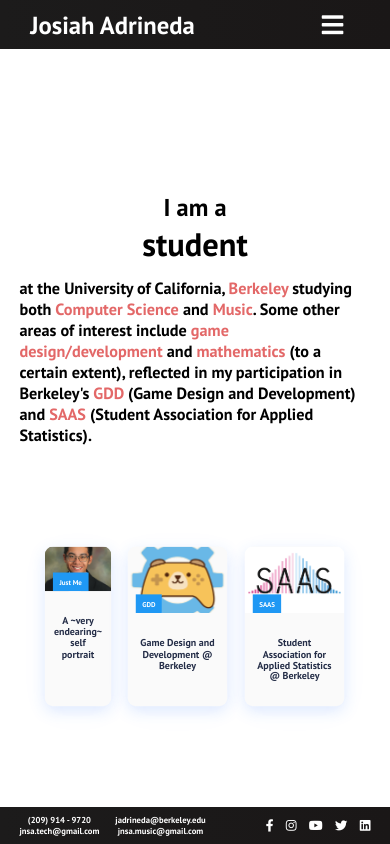
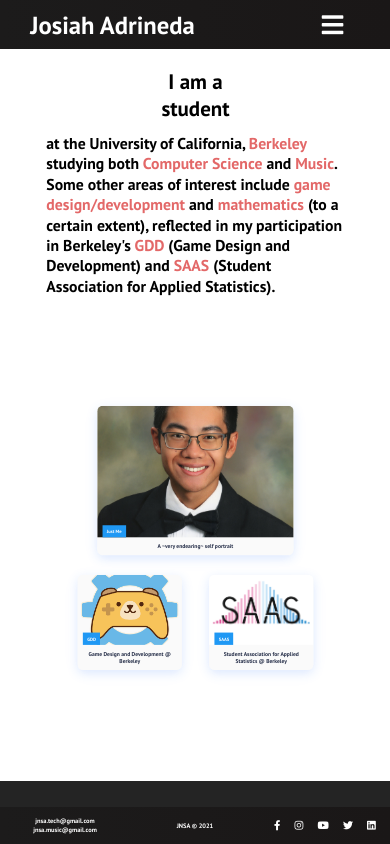
Before and after one commit to josiahadrineda/Personal-Website, a React (Create React App) app: page / in a window 390 px wide. Built offline with nearby package versions, Linux system fonts and the light colour scheme.

Commit message:
Several minor fixes to overall layout

```diff
--- a/src/components/Cards.css
+++ b/src/components/Cards.css
@@ -96,19 +96,55 @@
     display: flex;
     justify-content: center;
     align-items: center;
-    padding: 30px 10px 30px;
+    padding: 10px 10px;
   }
 
   .cards__item__text {
     color: #252e48;
-    font-size: calc(1vh + 1vw);
+    font-size: calc(0.85vh + 0.85vw);
     line-height: calc(1.1vh + 1.1vw);
     width: 100%;
     height: 100%;
     text-align: center;
   }
 
-  @media only screen and (max-width: 724px) {
+  @media only screen and (max-width: 420px) {
+    .cards {
+      position: relative;
+      top: calc(1vh + 1vw);
+      left: 0;
+    }
+
+    .cards__container {
+      display: flex;
+      flex-flow: column;
+    }
+
+    .cards__wrapper {
+      display: flex;
+      flex-direction: column;
+    }
+
+    .cards__items {
+      display: flex;
+      flex-flow: row;
+      margin-bottom: 24px;
+      margin: 1vw 1vw;
+    }
+
+    .cards__item {
+      display: flex;
+      flex: 1;
+      margin: -3vh -3vw;
+      border-radius: 10px;
+    }
+
+    .cards__item__link {
+      transform: scale(0.7);
+    }
+  }
+
+  @media only screen and (min-width: 420px) and (orientation: portrait) {
     .cards {
       position: relative;
       top: calc(1vh + 1vw);
@@ -129,21 +165,55 @@
       display: flex;
     }
 
-    .cards__item {
-      margin: calc(5vw) calc(1vw);
-    }
-
     .cards__item__link {
       transform: scale(0.9);
     }
   }
 
-  @media only screen and (min-width: 724px) {
+  @media only screen and (min-width: 420px) and (max-height: 400px) and (orientation: landscape) {
+    .cards {
+      display: flex;
+      align-items: center;
+      position: relative;
+    }
+
+    .cards__container {
+      display: flex;
+      flex-flow: row;
+      justify-content: center;
+      align-items: center;
+      max-width: 1120px;
+      width: 100%;
+      height: 100%;
+    }
+
+    .cards__wrapper {
+      display: flex;
+      flex-flow: row;
+      position: relative;
+      margin: 50px 0 45px;
+    }
+
+    .cards__items {
+      display: flex;
+      flex-flow: row;
+      margin-bottom: 24px;
+      margin: -1vw 1vw;
+    }
+
+    .cards__item {
+      display: flex;
+      flex: 1;
+      margin: -2rem 1rem;
+      border-radius: 10px;
+    }
+  }
+
+  @media only screen and (min-width: 420px) and (min-height: 400px) and (orientation: landscape) {
     .cards {
         display: flex;
         align-items: center;
         position: relative;
-        padding: 2rem;
       }
 
       .cards__container {
@@ -153,6 +223,7 @@
         align-items: center;
         max-width: 1120px;
         width: 100%;
+        height: 100%;
       }
 
       .cards__wrapper {
@@ -166,7 +237,7 @@
         display: flex;
         flex-flow: row;
         margin-bottom: 24px;
-        margin: -1vw 1vw;
+        margin: 1vh 1vw;
       }
 
       .cards__item {
--- a/src/components/Cards.js
+++ b/src/components/Cards.js
@@ -4,8 +4,9 @@ import './Cards.css'
 function Cards({ cardset }) {
     const renderCardsets = (cardset) => {
         const wrappedCardsets = []
-        for (const cardrow of cardset) {
-            wrappedCardsets.push(<ul className="cards__items">{cardrow}</ul>)
+        for (let i = 0; i < cardset.length; i++) {
+            let cardrow = cardset[i]
+            wrappedCardsets.push(<ul className="cards__items" key={i}>{cardrow}</ul>)
         }
         return wrappedCardsets
     }
--- a/src/components/Footer.css
+++ b/src/components/Footer.css
@@ -3,56 +3,49 @@
     height: calc(3vh + 3vw);
     width: 100%;
     display: flex;
-    flex-flow: row;
     justify-content: space-between;
     align-items: center;
-    font-size: 1.2rem;
     position: fixed;
     top: calc(100vh - 3vh - 3vw);
     z-index: 999;
 }
 
 .contact-info {
+    display: flex;
+    justify-content: space-evenly;
     position: relative;
-    left: 5vw;
+    width: 100%;
+}
+
+.website-rights {
+    display: flex;
+    justify-content: center;
+    align-items: center;
+    color: #fff;
+    font-size: calc(0.3vh + 1vw);
+    width: 100%;
 }
 
 .contact {
     color: #fff;
-    font-size: calc(0.7vh + 0.7vw);
+    font-size: calc(0.3vh + 1vw);
 }
 
 .social-icons {
     display: flex;
-    flex-flow: row;
-    justify-content: center;
-    align-items: center;
+    justify-content: space-evenly;
     position: relative;
-    right: 5vw;
+    width: 100%;
 }
 
 .social-icon-link {
     color: #fff;
-    font-size: calc(1vh + 1vw);
-    margin-left: calc(1vh + 1vw);
+    font-size: calc(0.5vh + 1.5vw);
 }
 
-@media screen and (max-width: 724px) {
+@media screen and (max-width: 400px) {
     .contact-info {
-        display: grid;
-        grid-template-columns: repeat(2, auto);
-        column-gap: 1rem;
-        text-align: center;
+        flex-flow: column;
+        align-items: center;
     }
 }
-
-@media screen and (min-width: 724px) {
-    .contact-info {
-        display: flex;
-        flex-flow: row;
-    }
-
-    .contact {
-        margin: 0 calc(0.3vh + 0.3vw);
-    }
-}
--- a/src/components/Footer.js
+++ b/src/components/Footer.js
@@ -5,11 +5,10 @@ function Footer() {
     return (
         <div className="footer-container">
             <div className="contact-info">
-                <h3 className="contact phone-number">(209) 914 - 9720</h3>
-                <h3 className="contact berkeley-email">jadrineda@berkeley.edu</h3>
                 <h3 className="contact tech-email">jnsa.tech@gmail.com</h3>
                 <h3 className="contact music-email">jnsa.music@gmail.com</h3>
             </div>
+            <small className="website-rights">JNSA © 2021</small>
             <div className="social-icons">
                 <a target="_blank" href="https://www.facebook.com/josiah.adrineda/" rel="noopener noreferrer" aria-label="Facebook" className="social-icon-link facebook">
                     <i className="fab fa-facebook-f"></i>
--- a/src/components/Navbar.css
+++ b/src/components/Navbar.css
@@ -68,6 +68,14 @@
     border-bottom: 4px solid #fff;
     transition: all 0.2s ease-out;
     height: calc(4vh + 4vw);
+}
+
+.nav-anchors-text {
+    display: flex;
+    justify-content: center;
+    align-items: center;
+    height: 100%;
+    width: 100%;
 }
 
 .fa-bars {
--- a/src/components/Section.css
+++ b/src/components/Section.css
@@ -1,4 +1,11 @@
-.section {
+.section, .section-dark {
+    display: flex;
+    justify-content: center;
+    align-items: center;
+    height: 100vh;
+    max-height: 100%;
+    width: 100vw;
+    max-width: 100%;
 }
 
 .section-dark {
@@ -16,8 +23,7 @@
     max-width: 95%;
     height: 100vh;
     max-height: 100%;
-    margin-bottom: calc(3vh + 3vw);
-    margin-left: calc(3vh + 3vw);
+    margin-left: 45px;
 }
 
 .section-info {
@@ -26,28 +32,30 @@
     justify-content: center;
     align-items: center;
     width: 100%;
+    height: 100%;
+    margin-top: calc(4vh + 4vw)
 }
 
 .pretitle {
-    font-size: calc(1.5vw + 1.5vh + 1.5vmin);
+    font-size: calc(2vw + 2vh);
 }
 
 .title {
-    font-size: calc(2vw + 2vh + 2vmin)
+    font-size: calc(2vw + 2vh)
 }
 
 .subtitle {
     margin-top: calc(1vh + 1vw);
-    font-size: calc(1vw + 1vh + 1vmin);
+    font-size: calc(1.5vw + 1.5vh);
 }
 
 .section-works {
     display: flex;
     justify-content: center;
-    max-height: 100%;
+    align-items: center;
 }
 
-@media screen and (max-width: 724px) {
+@media screen and (max-width: 600px) {
     .section-content {
         display: flex;
         flex-direction: column;
@@ -59,7 +67,7 @@
         height: 100vh;
         max-height: 100%;
         margin: 0 auto;
-        padding-top: calc(15vh + 5vw);
+        transform: scale(0.85)
     }
 
     .section-info {
@@ -71,12 +79,40 @@
     }
 }
 
-@media screen and (min-width: 724px) {
+@media screen and (min-width: 600px) and (orientation: portrait) {
     .section-content {
         display: flex;
+        flex-direction: column;
+        scroll-snap-align: start;
         justify-content: center;
         align-items: center;
+        width: 90vw;
+        max-width: 90%;
+        height: 100vh;
+        max-height: 100%;
+        margin: 0 auto;
+    }
+
+    .section-info {
+        display: flex;
+        flex-direction: column;
+        justify-content: center;
+        align-items: center;
+        width: 100%;
+        margin-top: calc(4vh + 4vw)
+    }
+
+    .section-works {
+        margin-bottom: calc(4vh + 4vw)
+    }
+}
+
+@media screen and (min-width: 600px) and (orientation: landscape) {
+    .section-content {
+        display: flex;
         flex-direction: row;
+        justify-content: center;
+        align-items: center;
         scroll-snap-align: start;
         width: 95vw;
         max-width: 95%;
@@ -89,17 +125,20 @@
         flex-direction: column;
         justify-content: center;
         align-items: center;
+        max-height: 100%;
         width: 100%;
+        margin-top: 0;
     }
 
     .section-works {
         display: flex;
         justify-content: center;
+        align-items: center;
         max-height: 100%;
         width: 100%;
     }
 
     .subtitle {
-        font-size: calc(1vw + 1vh + 0.5vmin);
+        font-size: calc(1.3vw + 1.3vh);
     }
 }
```
Also changed, not shown: src/Cardsets.js (+10 -0 lines), 1 other file (tests, documents, lock files or other folders).
